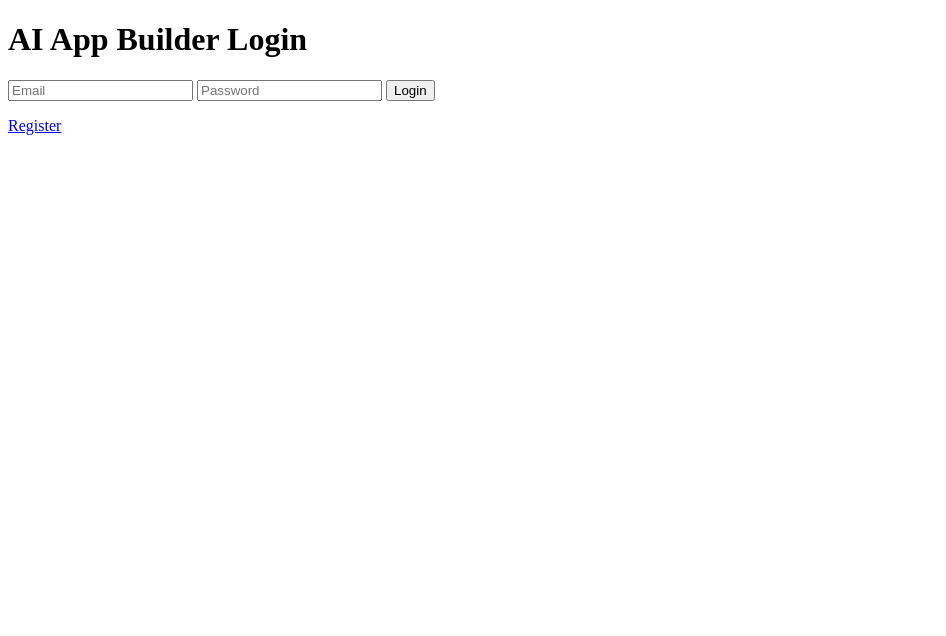
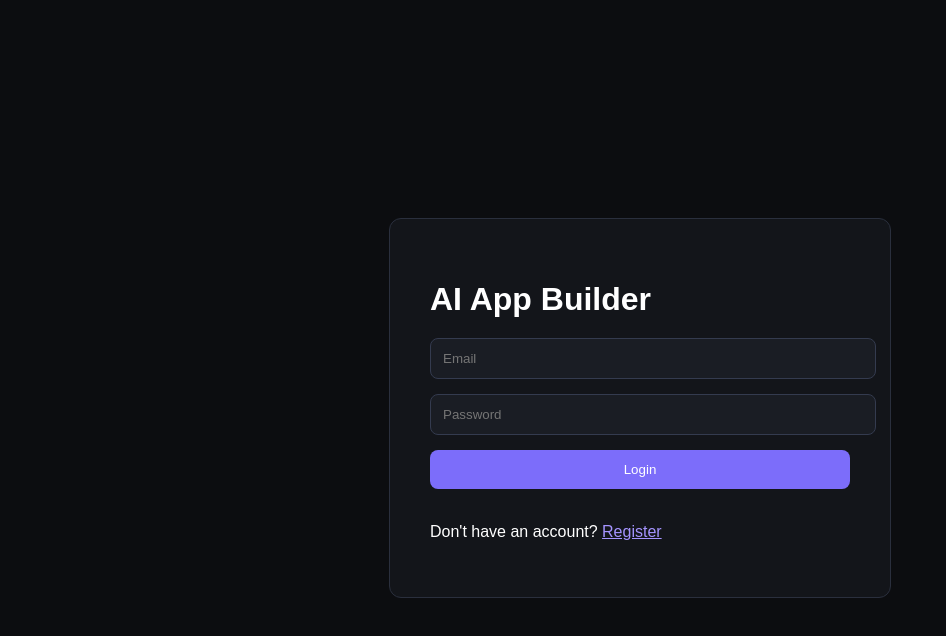
Before and after one commit to vidhikajain10/End-to-End-App-Development, a plain HTML site: page login.html in a window 1280 px wide. Shown: the whole page, without its empty margins (0-946 px from the left). Drawn offline with Linux system fonts and the light colour scheme.

Commit message:
Enhance login.html with styling and login logic
Updated the login page with improved styling and functionality.

```diff
--- a/login.html
+++ b/login.html
@@ -1,40 +1,109 @@
-<!-- login.html -->
 <!DOCTYPE html>
 <html>
 <head>
-<title>Login</title>
+<meta charset="UTF-8">
+<title>Login - AI App Builder</title>
+
+<link rel="stylesheet" href="https://cdn.jsdelivr.net/npm/@tabler/icons-webfont@2.44.0/tabler-icons.min.css">
+
+<style>
+body{
+background:#0c0d10;
+display:flex;
+justify-content:center;
+align-items:center;
+height:100vh;
+font-family:'Syne',sans-serif;
+color:white;
+}
+
+.card{
+width:420px;
+background:#13151a;
+border:1px solid #2a2f3d;
+padding:40px;
+border-radius:12px;
+}
+
+h1{
+margin-bottom:20px;
+}
+
+input{
+width:100%;
+padding:12px;
+margin-bottom:15px;
+background:#1a1d24;
+border:1px solid #343b4f;
+border-radius:8px;
+color:white;
+}
+
+button{
+width:100%;
+padding:12px;
+background:#7c6dfa;
+border:none;
+color:white;
+border-radius:8px;
+cursor:pointer;
+}
+
+a{
+color:#a594ff;
+}
+</style>
 </head>
+
 <body>
 
-<h1>AI App Builder Login</h1>
+<div class="card">
+
+<h1>AI App Builder</h1>
 
 <input id="email" placeholder="Email">
+
 <input id="password" type="password" placeholder="Password">
 
-<button onclick="login()">Login</button>
+<button onclick="login()">
+Login
+</button>
+
+<br><br>
 
 <p>
-<a href="/register-page">Register</a>
+Don't have an account?
+<a href="/register-page">
+Register
+</a>
 </p>
 
+</div>
+
 <script>
-async function login() {
+async function login(){
 
-    const res = await fetch('/login', {
-        method:'POST',
+const email=document.getElementById("email").value;
+const password=document.getElementById("password").value;
+
+const res=await fetch("/login",{
+method:"POST",
 headers:{
-            'Content-Type':'application/json'
+"Content-Type":"application/json"
 },
 body:JSON.stringify({
-            email:document.getElementById('email').value,
-            password:document.getElementById('password').value
+email,
+password
 })
 });
 
-    if(res.ok){
-        window.location='/builder';
-    }else{
-        alert('Invalid Login');
+const data=await res.json();
+
+if(data.success){
+window.location="/dashboard";
+}
+else{
+alert(data.message);
 }
 }
 </script>
```
Lines whose indentation alone changed are shown as unchanged.
